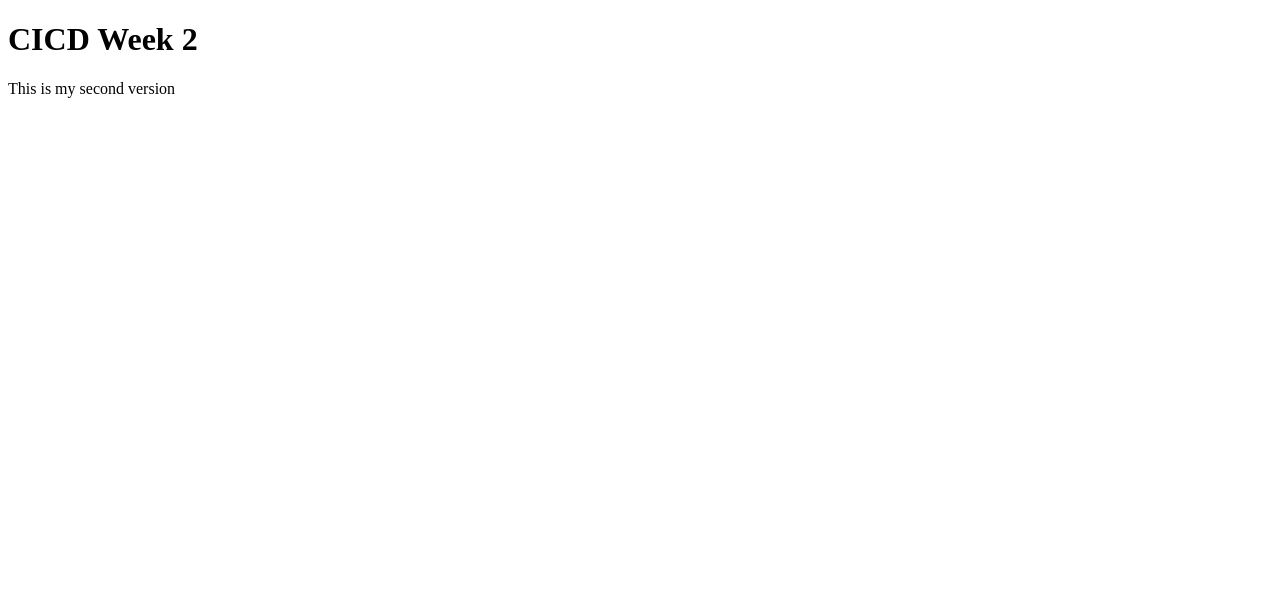
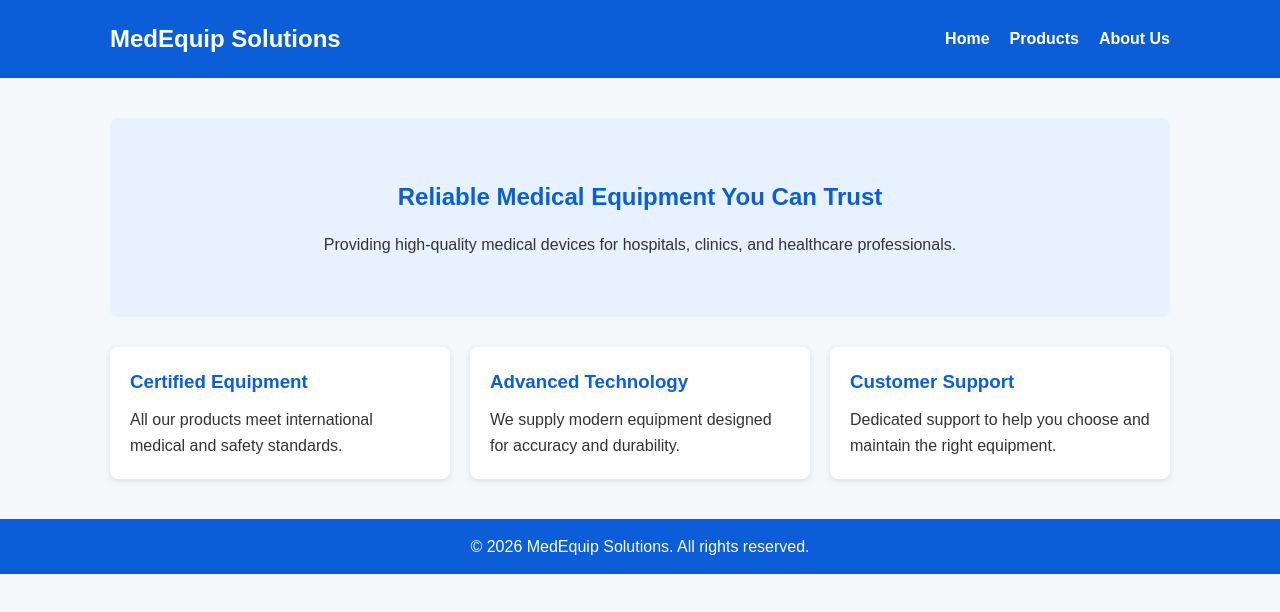
Before and after one commit to peterBusto/project1-week2-peter, a plain HTML site: page index.html in a window 1280 px wide. Drawn offline with Linux system fonts and the light colour scheme.

Commit message:
Home page is done

```diff
--- a/index.html
+++ b/index.html
@@ -2,10 +2,47 @@
 <html lang="en">
 <head>
     <meta charset="UTF-8">
-    <title>CICD Week2</title>
+    <title>MedEquip Solutions | Home</title>
+    <link rel="stylesheet" href="style.css">
 </head>
 <body>
-<h1> CICD Week 2</h1>
-<p>This is my second version</p>
+
+<header>
+    <nav>
+        <h1>MedEquip Solutions</h1>
+        <ul>
+            <li><a href="index.html">Home</a></li>
+            <li><a href="products.html">Products</a></li>
+            <li><a href="about.html">About Us</a></li>
+        </ul>
+    </nav>
+</header>
+
+<div class="container">
+    <div class="hero">
+        <h2>Reliable Medical Equipment You Can Trust</h2>
+        <p>Providing high-quality medical devices for hospitals, clinics, and healthcare professionals.</p>
+    </div>
+
+    <div class="card-grid">
+        <div class="card">
+            <h3>Certified Equipment</h3>
+            <p>All our products meet international medical and safety standards.</p>
+        </div>
+        <div class="card">
+            <h3>Advanced Technology</h3>
+            <p>We supply modern equipment designed for accuracy and durability.</p>
+        </div>
+        <div class="card">
+            <h3>Customer Support</h3>
+            <p>Dedicated support to help you choose and maintain the right equipment.</p>
+        </div>
+    </div>
+</div>
+
+<footer>
+    <p>© 2026 MedEquip Solutions. All rights reserved.</p>
+</footer>
+
 </body>
 </html>
--- /dev/null
+++ b/style.css
@@ -0,0 +1,95 @@
+* {
+    margin: 0;
+    padding: 0;
+    box-sizing: border-box;
+    font-family: Arial, Helvetica, sans-serif;
+}
+
+body {
+    background-color: #f4f8fb;
+    color: #333;
+    line-height: 1.6;
+}
+
+header {
+    background: #0b5ed7;
+    color: #fff;
+    padding: 20px 0;
+}
+
+nav {
+    max-width: 1100px;
+    margin: auto;
+    display: flex;
+    justify-content: space-between;
+    align-items: center;
+    padding: 0 20px;
+}
+
+nav h1 {
+    font-size: 24px;
+}
+
+nav ul {
+    list-style: none;
+    display: flex;
+}
+
+nav ul li {
+    margin-left: 20px;
+}
+
+nav ul li a {
+    color: #fff;
+    text-decoration: none;
+    font-weight: bold;
+}
+
+nav ul li a:hover {
+    text-decoration: underline;
+}
+
+.container {
+    max-width: 1100px;
+    margin: 40px auto;
+    padding: 0 20px;
+}
+
+.hero {
+    background: #e7f1ff;
+    padding: 60px 20px;
+    text-align: center;
+    border-radius: 8px;
+}
+
+.hero h2 {
+    margin-bottom: 15px;
+    color: #0b5ed7;
+}
+
+.card-grid {
+    display: grid;
+    grid-template-columns: repeat(auto-fit, minmax(250px, 1fr));
+    gap: 20px;
+    margin-top: 30px;
+}
+
+.card {
+    background: #fff;
+    padding: 20px;
+    border-radius: 8px;
+    box-shadow: 0 2px 6px rgba(0,0,0,0.1);
+}
+
+.card h3 {
+    color: #0b5ed7;
+    margin-bottom: 10px;
+}
+
+footer {
+    background: #0b5ed7;
+    color: #fff;
+    text-align: center;
+    padding: 15px;
+    margin-top: 40px;
+}
```
